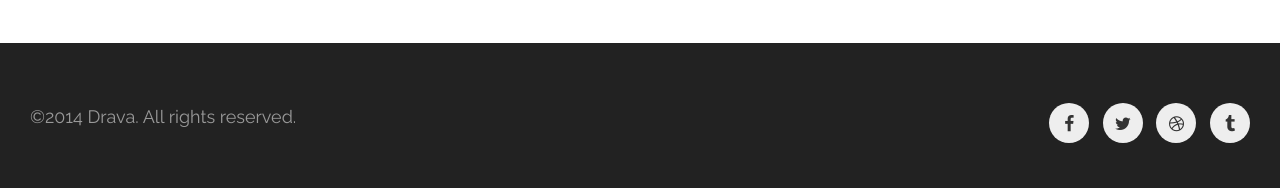
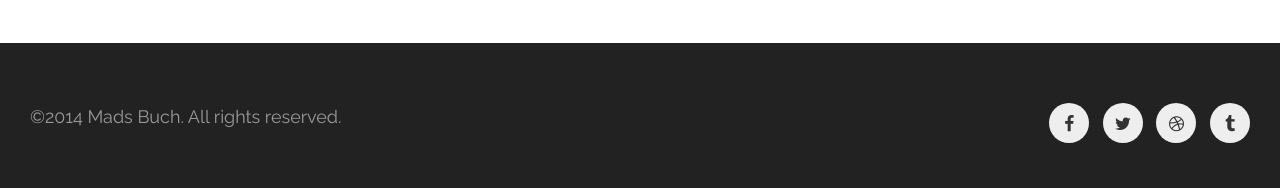
Before and after one commit to ChrisTheDBA/life, a Jekyll site: the page built from contact.html, in a window 1280 px wide. Shown: the part 859-1047 px from the top of the page. Built offline with Jekyll 4.4.1, drawn with Linux system fonts in a browser that asks for light colours.

Commit message:
updated config

```diff
--- a/_config.yml
+++ b/_config.yml
@@ -1,14 +1,14 @@
 # Site settings
-title: Drava
-email: your-email@domain.com
+title: Mads Buch
+email: madspbuch@gmail.com
 description: > # this means to ignore newlines until "baseurl:"
   Write an awesome description for your new site here. You can edit this
   line in _config.yml. It will appear in your document head meta (for
   Google search results) and in your feed.xml site description.
-baseurl: "" # the subpath of your site, e.g. /blog/
-# url: "http://yourdomain.com" # the base hostname & protocol for your site
-twitter_username: jekyllrb
-github_username:  jekyll
+baseurl: "/life/" # the subpath of your site, e.g. /blog/
+url: "http://madsbuch.com" # the base hostname & protocol for your site
+twitter_username: madspbuch
+github_username:  madsbuch
 
 # Build settings
 markdown: kramdown
```
